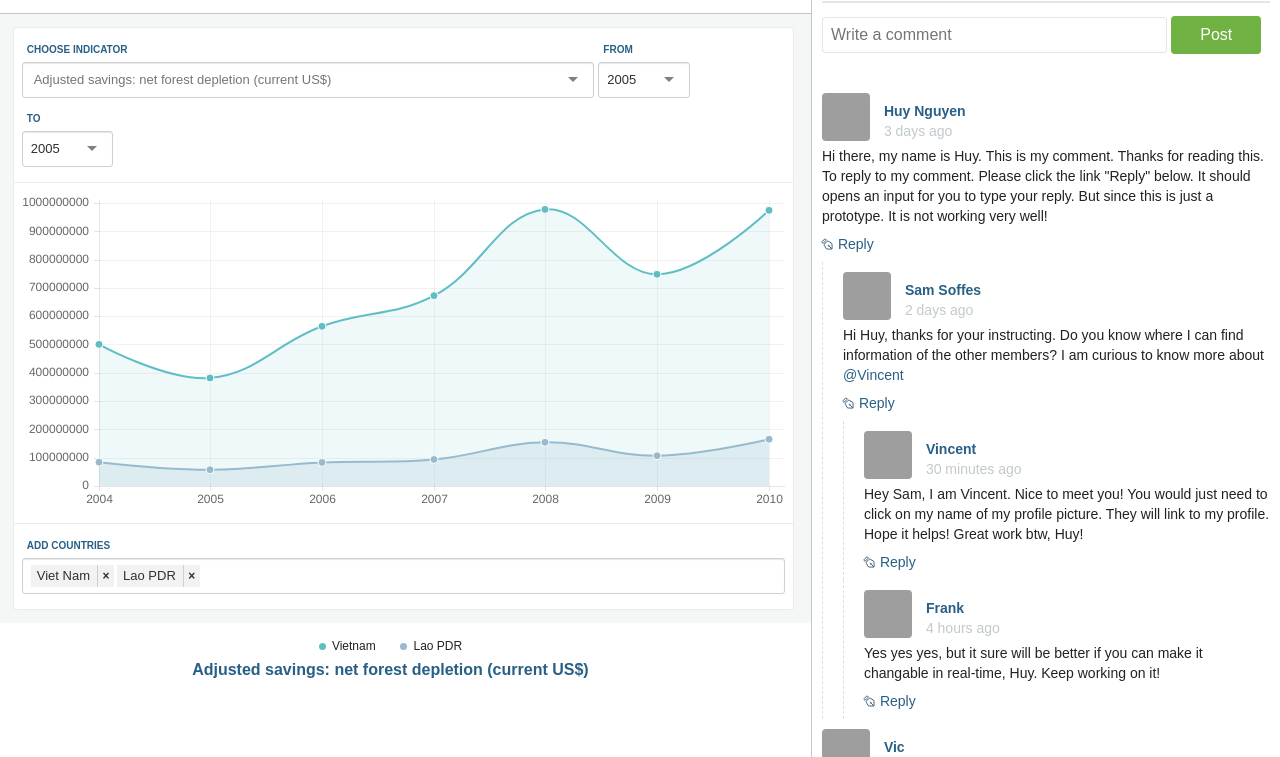
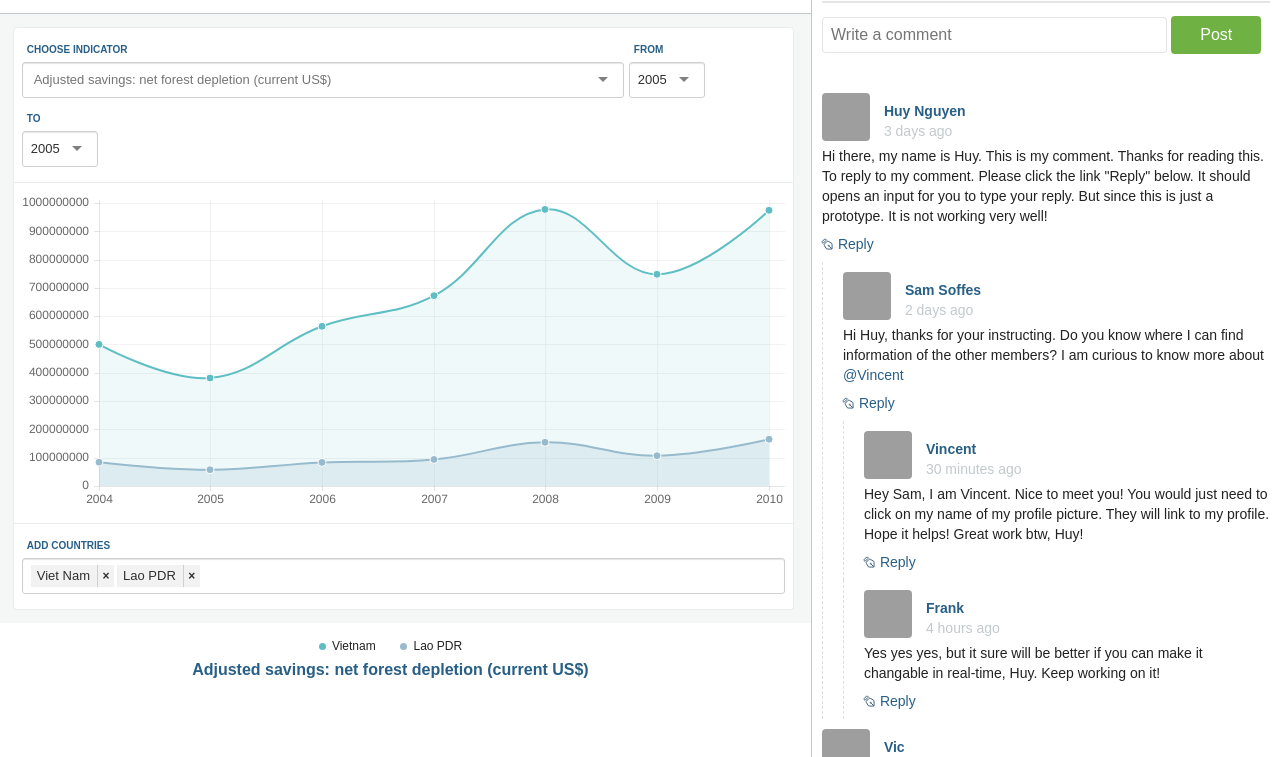
Before and after one commit to huy-qn/UC-test, a plain HTML site: page index.html in a window 1280 px wide. Shown: the part 43-800 px from the top of the page. Drawn offline with nearby package versions, Linux system fonts and the light colour scheme; grey boxes are pictures that could not be loaded; a web font is replaced by a local one.

Commit message:
Fix  width-selector

```diff
--- a/scss/style.scss
+++ b/scss/style.scss
@@ -198,11 +198,11 @@ label {
   padding-left: 5px;
 }
 .indicator-select {
-  min-width: 75%;
+  min-width: 79%;
   display: inline-block;
 }
 .year-select {
-  min-width: 12%;
+  min-width: 10%;
   display: inline-block;
 }
 
```
Also changed, not shown: css/style.css.
